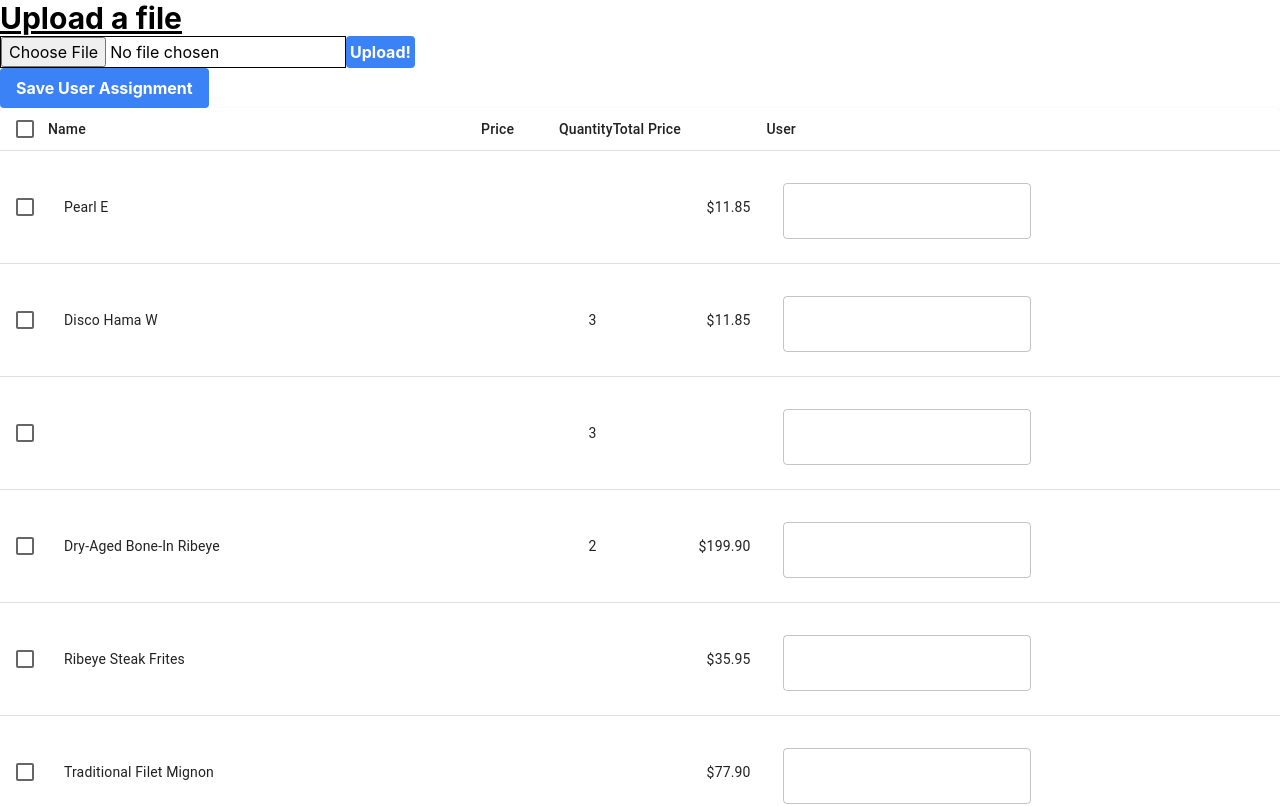
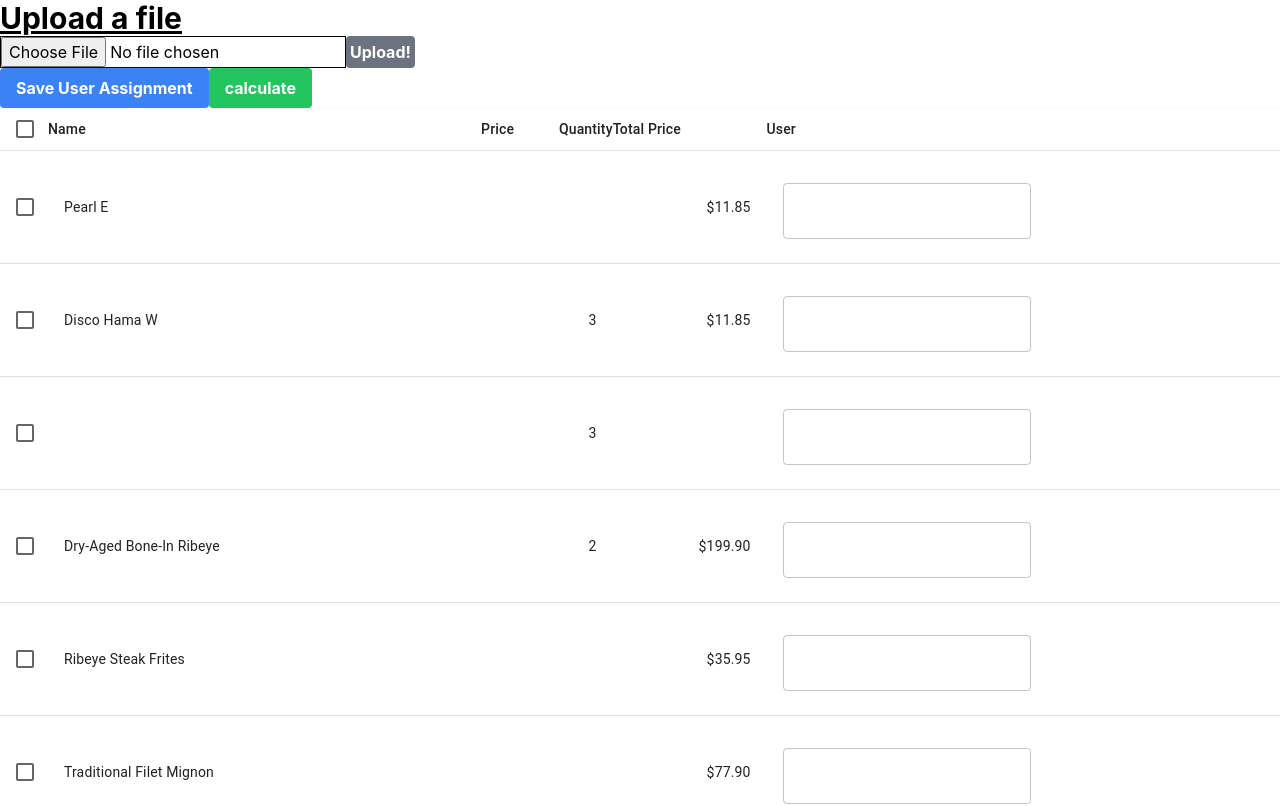
Before and after one commit to vinhle000/receipt-splitter, a React (Create React App) app in the folder client/: page / in a window 1280 px wide. Shown: the top 806 px of the page. Built offline with nearby package versions, Linux system fonts and the light colour scheme.

Commit message:
- Calculate button sums prices of assigned user and sets userTotals

```diff
--- a/client/src/App.js
+++ b/client/src/App.js
@@ -21,7 +21,7 @@ function App() {
 
   const [assignee, setAssignee] = useState('');
   // const [selectionModel, setSelectionModel] = useState();
-  const [peoplesTotals, setPeoplesTotals] = useState({});
+  const [userTotals, setUserTotals] = useState({});
   const [selected, setSelected] = useState([]);
 
   const [purchasedItems, setPurchasedItems] = useState(receiptInfo.purchasedItems)
@@ -70,36 +70,43 @@ function App() {
     }
   };
 
-  // TODO: Perform use effect after assigning users to items
-  // => create user cards, or update user cards with totals
-  const assignPersonToSelectedItems = () => {
-
-
-    //Update user object with list of item ID's
-    // let totals = peoplesTotals;
-    // totals[assignee] = {items: selected};
-    // setPeoplesTotals(totals);
-
-
-    // // Update table
-    // let assignedItems = purchasedItems;
-
-    // TODO: Need to get row of data, then update fields
-
-    // for(let i=0; i < assignedItems.length; i++) {
-    //   if (assignedItems)
-    // }
-    // setAssignee('');
-    // setAssignModalOn(false);
-    //Clear selection of table
-  }
 
   const handleSaveUserAssignment = () => {
     setPurchasedItems(updatedPurchasedItems)
     console.log('UPDATED ITEMS >>>> ', updatedPurchasedItems)
   }
 
+  const handleCalculate = () =>  {
 
+    // Create key/val obj, users
+    // Iterate through item list
+    // build dictionary based off users,
+    // users : {
+    //     total:
+    //     tip:
+    //     tax:
+    //     owedTotal:
+
+    // }
+
+    let userTotals = {}
+
+    for (let item of purchasedItems) {
+      // console.log('>>> slice: ',item.totalPrice.slice(1) )
+      // console.log('>>', parseInt(item.totalPrice.slice(1)))
+      // console.log('>>', Number(item.totalPrice.slice(1)))
+      const itemPrice = Number(item.totalPrice.slice(1)) // remove $ sign
+      if (item.user in userTotals) {
+        userTotals[item.user].total = userTotals[item.user].total + itemPrice;
+      } else { // Initialize
+        userTotals[item.user] = {
+        total: itemPrice,
+        };
+      }
+    }
+    console.log('>>> Calculated userTotals :', userTotals)
+    setUserTotals(userTotals);
+  }
   // console.log('PEOPLES ITEMS', purchasedItems)
   // const handleModalClose = () => [setAssignModalOn()];
   return (
@@ -111,7 +118,7 @@ function App() {
           type='file'
           onChange={onFileChange}
         />
-        <button className='bg-blue-500 hover:bg-blue-700 text-white font-bold py-1 px-1 rounded' onClick={onFileUpload}>
+        <button className='bg-gray-500 hover:bg-gray-700 text-white font-bold py-1 px-1 rounded' onClick={onFileUpload}>
           Upload!
         </button>
       </div>
@@ -127,6 +134,12 @@ function App() {
           onClick={handleSaveUserAssignment}
         >
           Save User Assignment
+        </button>
+        <button
+          className='bg-green-500 hover:bg-green-700 text-white font-bold py-2 px-4 rounded'
+          onClick={handleCalculate}
+        >
+          calculate
         </button>
       </div>
       <ItemsTable
```
